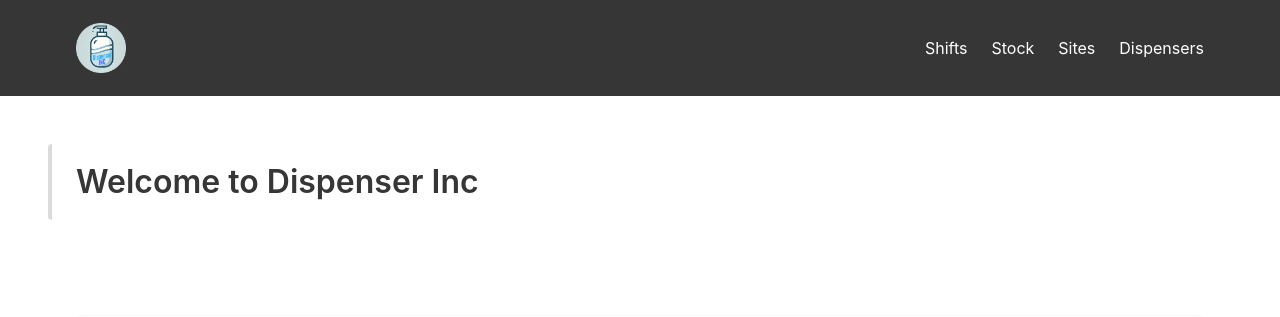
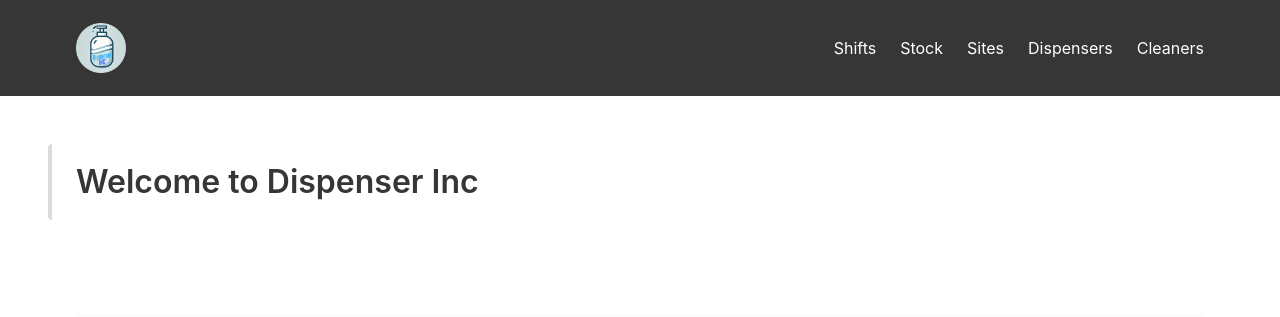
Before and after one commit to zakr0112/Soap-Dispenser, a Django app: page / in a window 1280 px wide. Shown: the top 317 px of the page. Run offline with Django 4.2, Linux system fonts and the light colour scheme.

Commit message:
Added cleaner nav element

```diff
--- a/soap_project/dispenser/templates/dispenser/home.html
+++ b/soap_project/dispenser/templates/dispenser/home.html
@@ -30,6 +30,7 @@
                     <a class="navbar-item" href="{% url 'stock' %}">Stock</a>
                     <a class="navbar-item" href="{% url 'sites' %}">Sites</a>
                     <a class="navbar-item" href="{% url 'dispenser_resolved' %}">Dispensers</a>
+                    <a class="navbar-item" href="{% url 'cleaners' %}">Cleaners</a>
                 </div>
             </div>
         </div>
```
